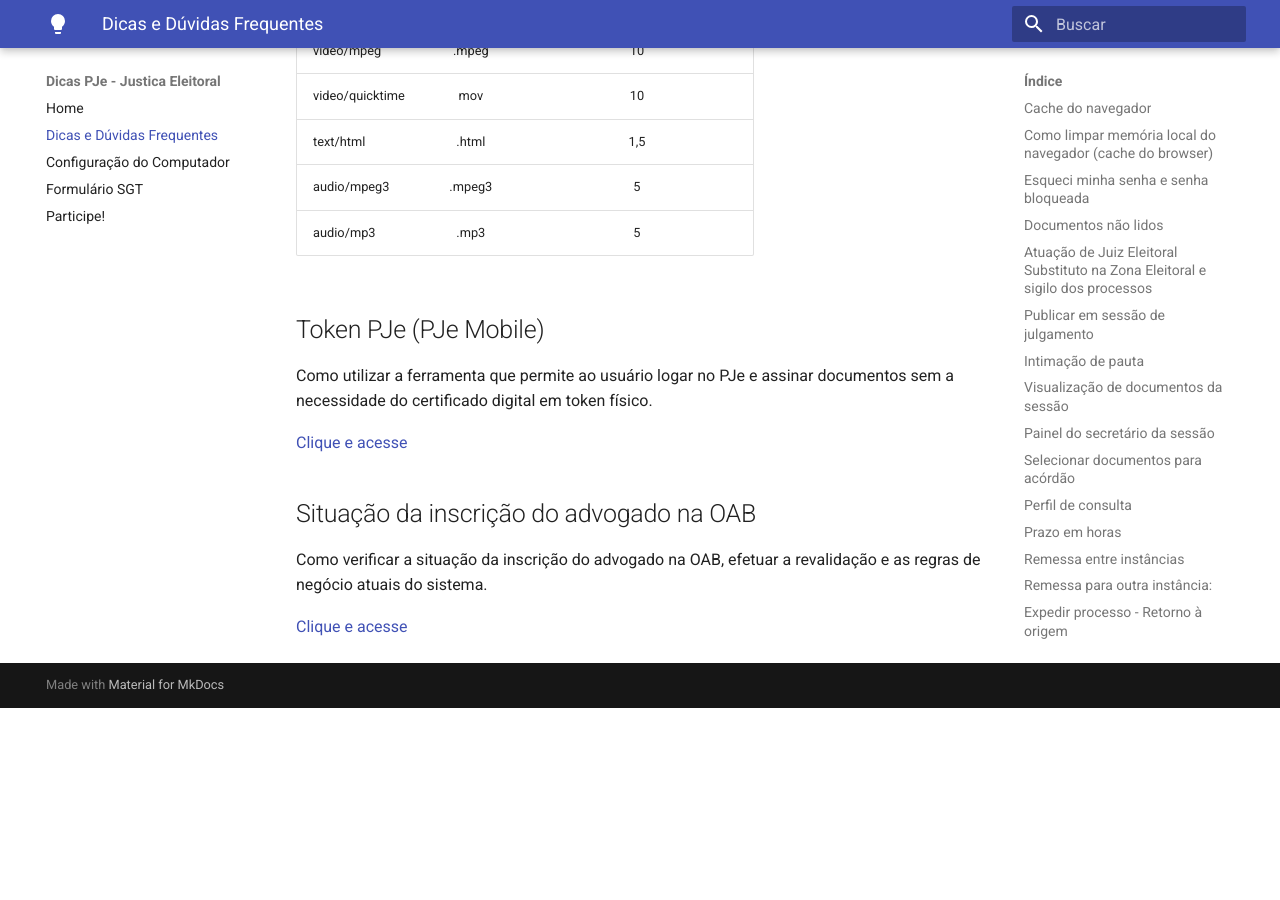
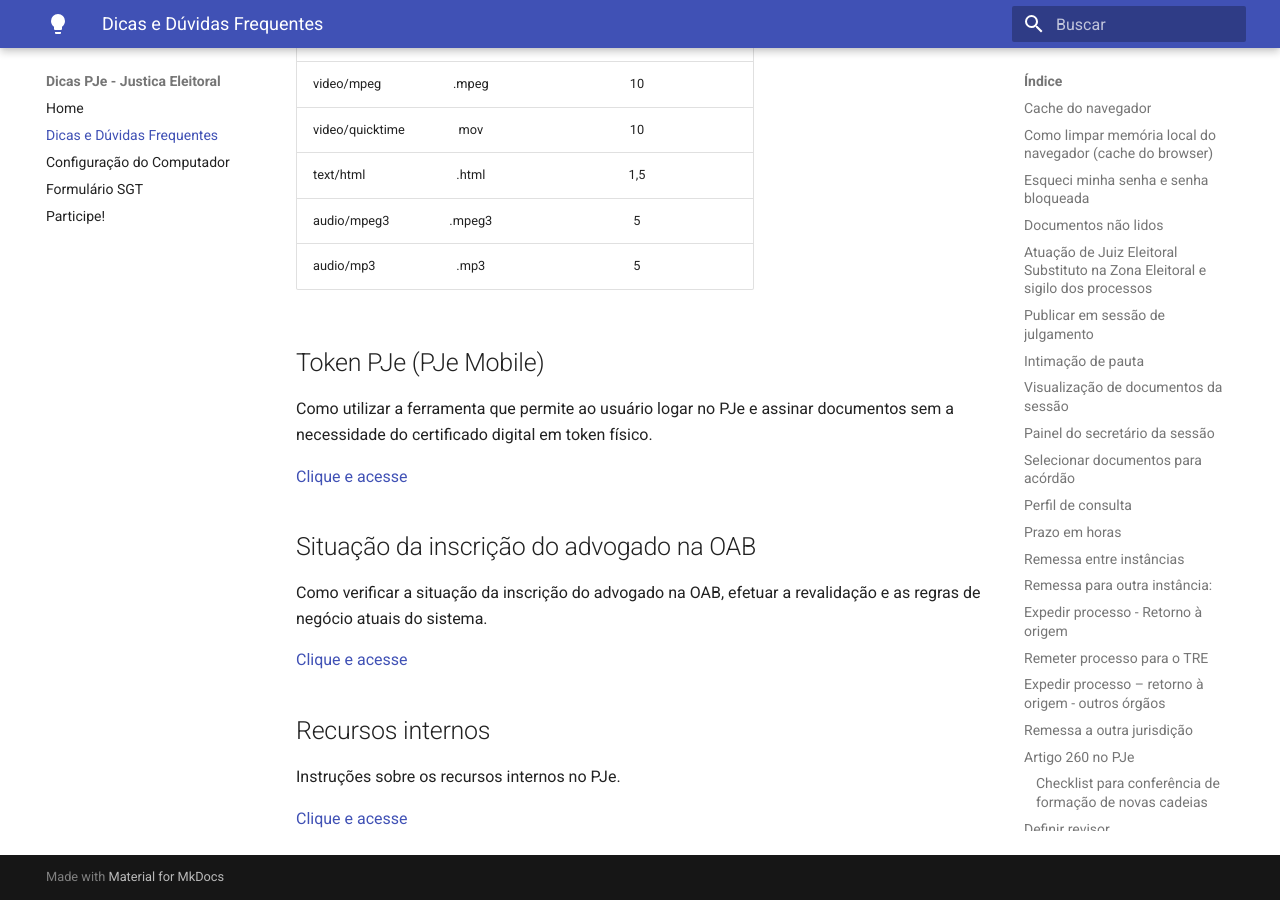
Before and after one commit to PJeJE/dicas_versao_1, an MkDocs documentation site: the page built from docs/dicas.md, in a window 1280 px wide and 900 px high, scrolled down 53925 px. Built offline with MkDocs 1.6.1 and Material for MkDocs 9.7.7, drawn with Linux system fonts in a browser that asks for light colours; nearby versions of some CDN libraries; before the commit the page ends 54633 px from its top, so only the background shows below that.

Commit message:
Update dicas.md

```diff
--- a/docs/dicas.md
+++ b/docs/dicas.md
@@ -1282,3 +1282,9 @@
 e as regras de negócio atuais do sistema.
 
 [Clique e acesse](situacao_oab_advogado.md)
+
+## Recursos internos
+
+Instruções sobre os recursos internos no PJe.
+
+[Clique e acesse](recursos.md)
```
